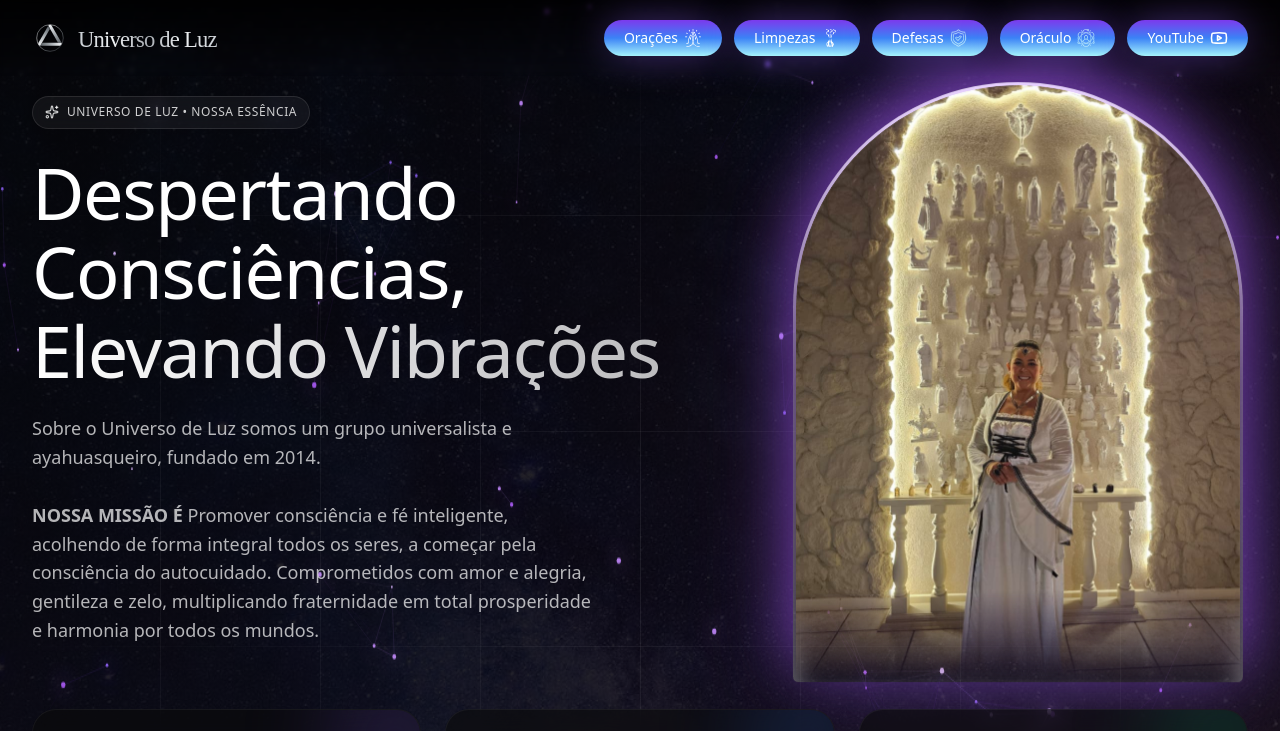
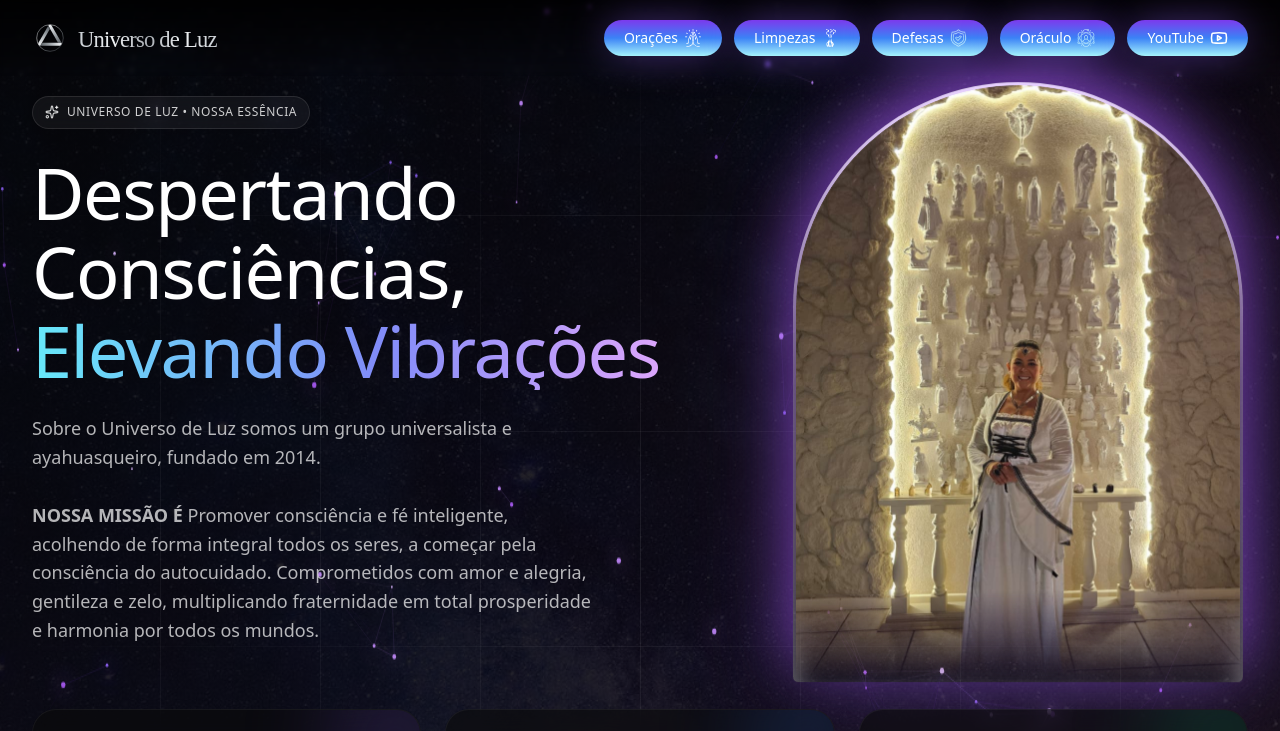
Before and after one commit to LeandroAcipreste/site-universo-de-lluz, a React (Vite) app: page /meet-us in a window 1280 px wide. Shown: the top 731 px of the page. Built offline with nearby package versions, Linux system fonts and the light colour scheme; a web font is replaced by a local one.

Commit message:
criacao da pagina sobre o ul

```diff
--- a/src/pages/meetUs/meetUs.css
+++ b/src/pages/meetUs/meetUs.css
@@ -167,7 +167,7 @@
 
 .meetus-title-gradient {
     display: block;
-    background: linear-gradient(to right, #ffffff, rgba(255,255,255,0.7));
+    background-image: linear-gradient(90deg, #67e8f9 0%, #818cf8 50%, #f0abfc 100%);
     -webkit-background-clip: text;
     -webkit-text-fill-color: transparent;
     background-clip: text;
```
